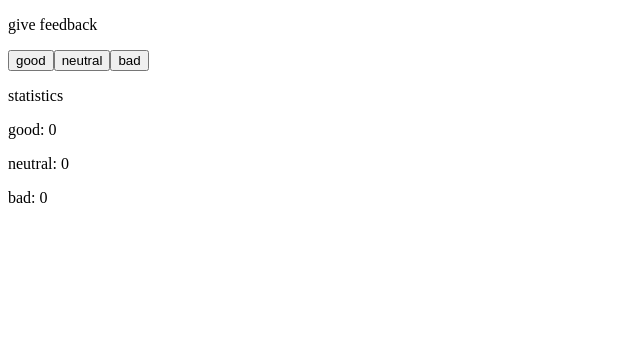
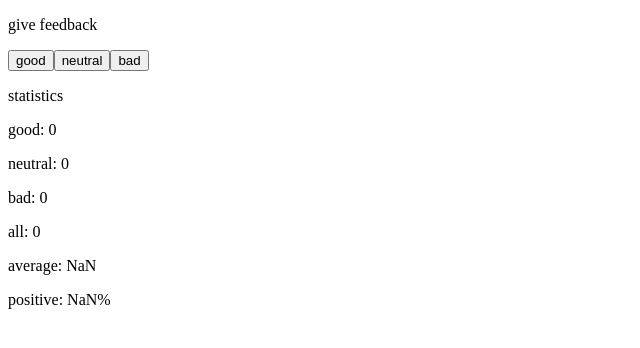
Before and after one commit to Evgenij27/fullstackopen, a React (Vite) app in the folder part1/unicafe/: page / in a window 1280 px wide. Shown: the top 348 px of the page, without its empty margins (0-640 px from the left). Built offline with nearby package versions, Linux system fonts and the light colour scheme.

Commit message:
1.7 unicafe step 2

```diff
--- a/part1/unicafe/src/App.jsx
+++ b/part1/unicafe/src/App.jsx
@@ -30,6 +30,13 @@ const App = () => {
         <p>good: {goodRate} </p>
         <p>neutral: {neutralRate} </p>
         <p>bad: {badRate} </p>
+        <p>all: {goodRate + neutralRate + badRate}</p>
+        <p>
+          average: {(goodRate - badRate) / (goodRate + badRate + neutralRate)}
+        </p>
+        <p>
+          positive: {(goodRate / (goodRate + neutralRate + badRate)) * 100}%
+        </p>
       </div>
     </div>
   );
```
